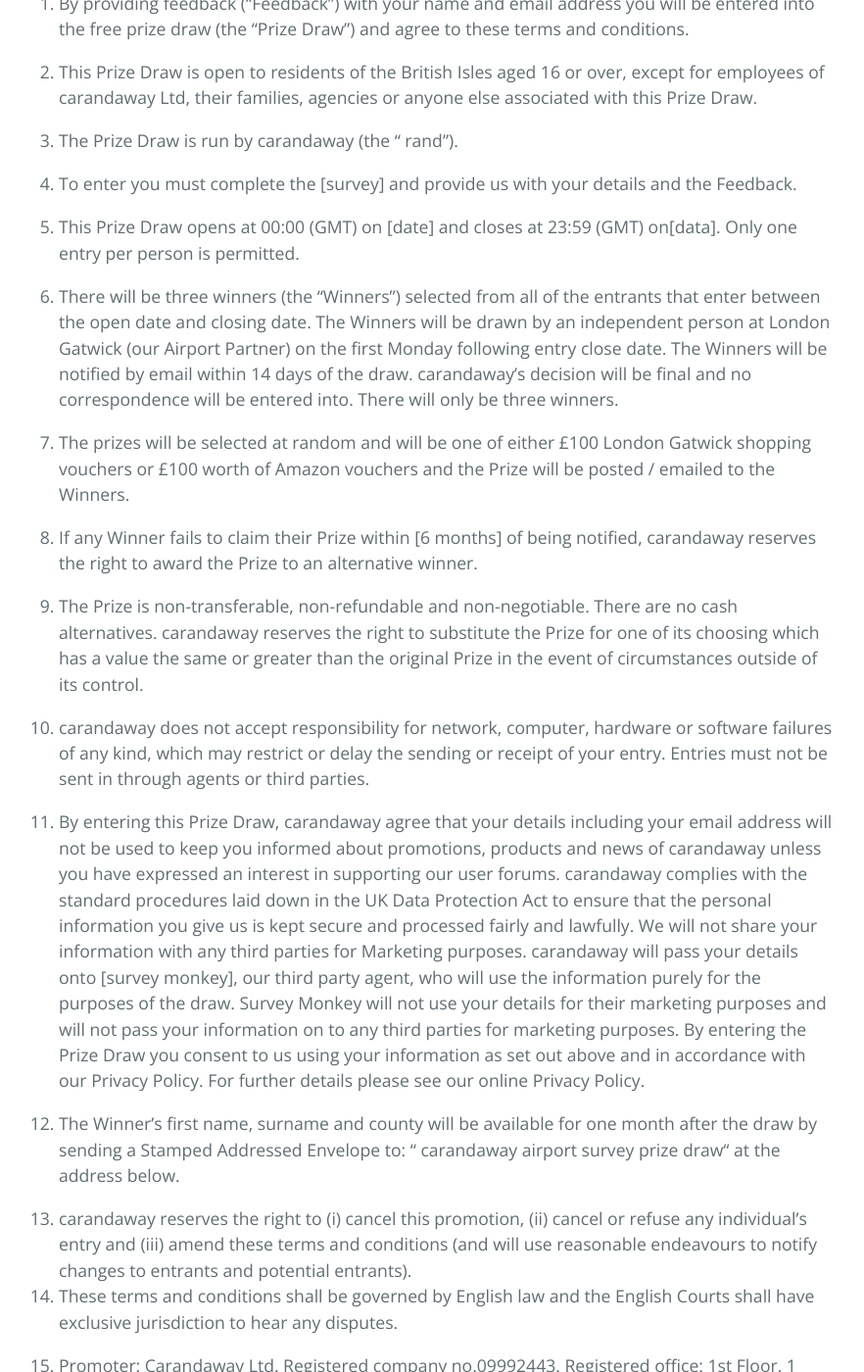
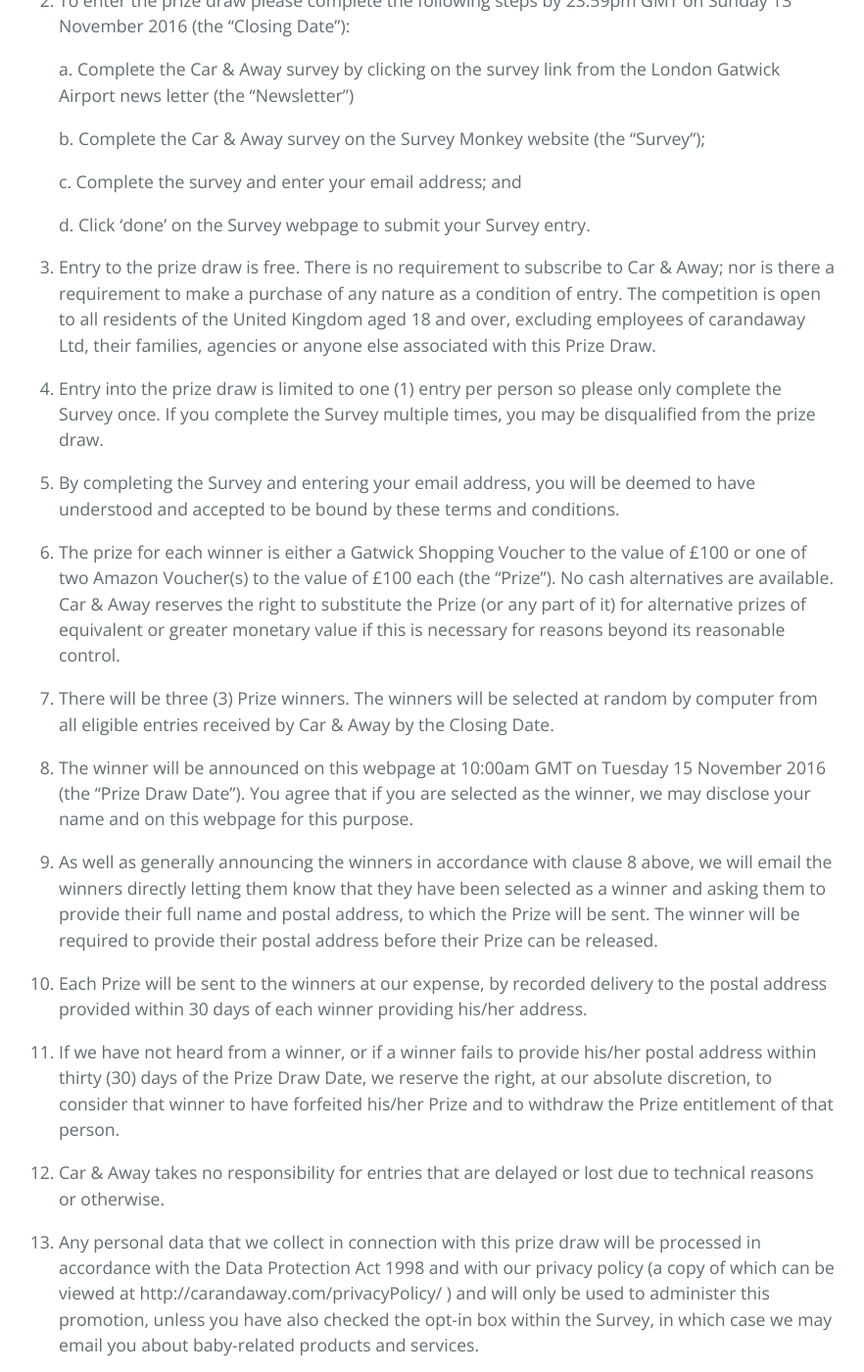
Before and after one commit to garymiller66/carandaway, a Jekyll site: the page built from termsAndConditions.md, in a window 1280 px wide and 1400 px high, scrolled down 508 px. Shown: the whole window at 98% size, without its empty margins (204-1086 px from the left). Built offline with Jekyll 4.4.1, drawn with Linux system fonts in a browser that asks for light colours; some of the changed text lies outside the part shown.

Commit message:
Updated termsAndConditions.md

```diff
--- a/termsAndConditions.md
+++ b/termsAndConditions.md
@@ -2,35 +2,50 @@
 layout: page
 title: Terms and Conditions
 permalink: /termsAndConditions/
+published: true
 ---
 
-### Welcome to carandaway Prize Draw.
 
-1. By providing feedback ("Feedback") with your name and email address you will be entered into the free prize draw (the "Prize Draw") and agree to these terms and conditions.
+1. The prize draw opens at 00:01am GMT on Saturday 29 October 2016.
 
-2. This Prize Draw is open to residents of the British Isles aged 16 or over, except for employees of carandaway Ltd, their families, agencies or anyone else associated with this Prize Draw.
+2. To enter the prize draw please complete the following steps by 23:59pm GMT on Sunday 13 November 2016 (the “Closing Date”):
 
-3. The Prize Draw is run by carandaway (the “ rand").
+   a. Complete the Car & Away survey by clicking on the survey link from the London    Gatwick Airport news letter (the “Newsletter”)
 
-4. To enter you must complete the [survey] and provide us with your details and the Feedback.
+   b. Complete the Car & Away survey on the Survey Monkey website (the “Survey”);
 
-5. This Prize Draw opens at 00:00 (GMT) on [date] and closes at 23:59 (GMT) on[data]. Only one entry per person is permitted.
+   c. Complete the survey and enter your email address; and
 
-6. There will be three winners (the “Winners”) selected from all of the entrants that enter between the open date and closing date. The Winners will be drawn by an independent person at London Gatwick (our Airport Partner) on the first Monday following entry close date. The Winners will be notified by email within 14 days of the draw. carandaway’s decision will be final and no correspondence will be entered into. There will only be three winners.
+   d. Click ‘done’ on the Survey webpage to submit your Survey entry.
 
-7. The prizes will be selected at random and will be one of either £100 London Gatwick shopping vouchers or £100 worth of Amazon vouchers and the Prize will be posted / emailed to the Winners.
+3. Entry to the prize draw is free. There is no requirement to subscribe to Car & Away; nor is there a requirement to make a purchase of any nature as a condition of entry.  The competition is open to all residents of the United Kingdom aged 18 and over, excluding employees of carandaway Ltd, their families, agencies or anyone else associated with this Prize Draw.
 
-8. If any Winner fails to claim their Prize within [6 months] of being notified, carandaway reserves the right to award the Prize to an alternative winner.
+4.	Entry into the prize draw is limited to one (1) entry per person so please only complete the Survey once. If you complete the Survey multiple times, you may be disqualified from the prize draw.
 
-9. The Prize is non-transferable, non-refundable and non-negotiable. There are no cash alternatives. carandaway reserves the right to substitute the Prize for one of its choosing which has a value the same or greater than the original Prize in the event of circumstances outside of its control.
+5.	By completing the Survey and entering your email address, you will be deemed to have understood and accepted to be bound by these terms and conditions.
 
-10. carandaway does not accept responsibility for network, computer, hardware or software failures of any kind, which may restrict or delay the sending or receipt of your entry. Entries must not be sent in through agents or third parties.
+6.	The prize for each winner is either a Gatwick Shopping Voucher to the value of £100 or one of two Amazon Voucher(s) to the value of £100 each (the “Prize”). No cash alternatives are available.  Car & Away reserves the right to substitute the Prize (or any part of it) for alternative prizes of equivalent or greater monetary value if this is necessary for reasons beyond its reasonable control.
 
-11. By entering this Prize Draw, carandaway agree that your details including your email address will not be used to keep you informed about promotions, products and news of carandaway unless you have expressed an interest in supporting our user forums. carandaway complies with the standard procedures laid down in the UK Data Protection Act to ensure that the personal information you give us is kept secure and processed fairly and lawfully. We will not share your information with any third parties for Marketing purposes. carandaway will pass your details onto [survey monkey], our third party agent, who will use the information purely for the purposes of the draw. Survey Monkey will not use your details for their marketing purposes and will not pass your information on to any third parties for marketing purposes. By entering the Prize Draw you consent to us using your information as set out above and in accordance with our Privacy Policy. For further details please see our online Privacy Policy.
+7.	There will be three (3) Prize winners. The winners will be selected at random by computer from all eligible entries received by Car & Away by the Closing Date.
 
-12. The Winner’s first name, surname and county will be available for one month after the draw by sending a Stamped Addressed Envelope to: “ carandaway airport survey prize draw“  at the address below.
+8.	The winner will be announced on this webpage at 10:00am GMT on Tuesday 15 November 2016 (the “Prize Draw Date”). You agree that if you are selected as the winner, we may disclose your name and on this webpage for this purpose.
 
-13. carandaway reserves the right to (i) cancel this promotion, (ii) cancel or refuse any individual’s entry and (iii) amend these terms and conditions (and will use reasonable endeavours to notify changes to entrants and potential entrants).
-14. These terms and conditions shall be governed by English law and the English Courts shall have exclusive jurisdiction to hear any disputes.
+9.	As well as generally announcing the winners in accordance with clause 8 above, we will email the winners directly letting them know that they have been selected as a winner and asking them to provide their full name and postal address, to which the Prize will be sent. The winner will be required to provide their postal address before their Prize can be released.
 
-15. Promoter: Carandaway Ltd. Registered company no.09992443. Registered office: 1st Floor, 1 Holtspur Lane, Wooburn Green, High Wycombe, Buckinghamshire, HP10 0AA, United Kingdom
+10.	Each Prize will be sent to the winners at our expense, by recorded delivery to the postal address provided within 30 days of each winner providing his/her address.
+
+11.	If we have not heard from a winner, or if a winner fails to provide his/her postal address within thirty (30) days of the Prize Draw Date, we reserve the right, at our absolute discretion, to consider that winner to have forfeited his/her Prize and to withdraw the Prize entitlement of that person.
+
+12.	Car & Away takes no responsibility for entries that are delayed or lost due to technical reasons or otherwise.
+
+13.	Any personal data that we collect in connection with this prize draw will be processed in accordance with the Data Protection Act 1998 and with our privacy policy (a copy of which can be viewed at http://carandaway.com/privacyPolicy/ ) and will only be used to administer this promotion, unless you have also checked the opt-in box within the Survey, in which case we may email you about baby-related products and services.
+
+14.	Car & Away reserves the right to withdraw or amend either the prize draw or these terms and conditions at any time, without notice if this is necessary for reasons beyond its reasonable control.
+
+15.	The decision of Car & Away is final and no correspondence will be entered into. Entries that do not comply in full with these terms and conditions will be invalid and disqualified.
+
+16.	You agree that if you are a winner, Car & Away will make available on request your name only as evidence of your winning.
+
+17.	These terms and conditions shall be governed by and construed in accordance with English law and any disputes arising from these terms and conditions shall be subject to the exclusive jurisdiction of the Courts of England and Wales.
+
+18.	The promoter of the prize draw is Carandaway Ltd. Registered company no.09992443. Registered office: 1st Floor, 1 Holtspur Lane, Wooburn Green, High Wycombe, Buckinghamshire, HP10 0AA, United Kingdom
```
